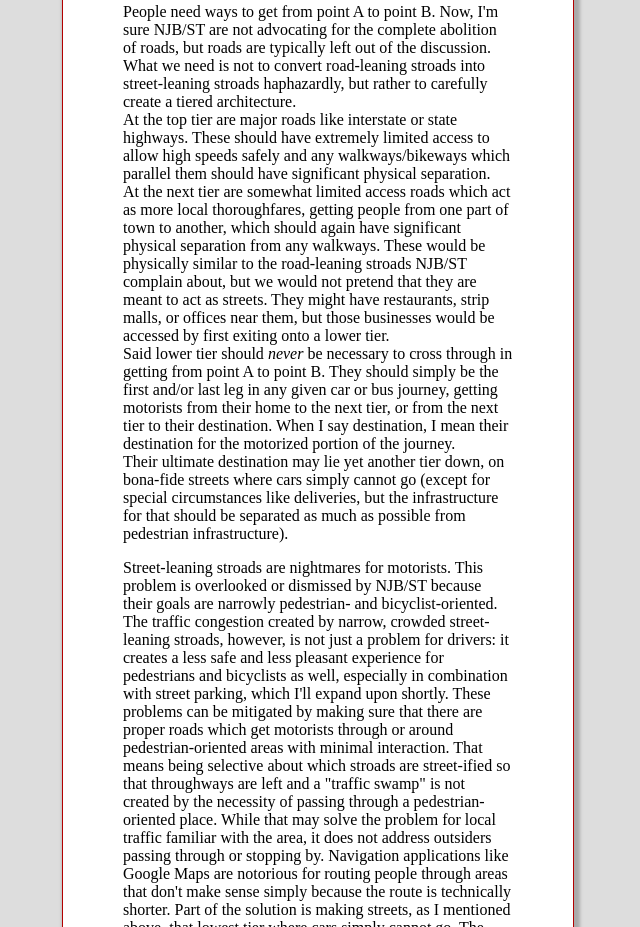
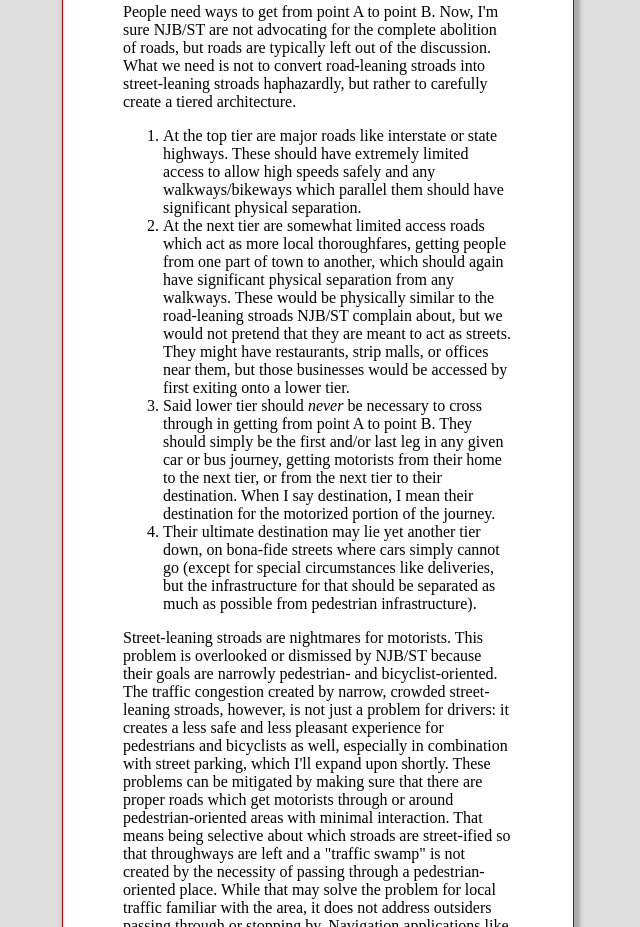
Before and after one commit to landyacht/landyacht.github.io, a plain HTML site: page a-stroad-another-stroad-and-a-solution.html in a window 1280 px wide. Shown: the part 1279-2206 px from the top of the page, without its empty margins (322-962 px from the left). Drawn offline with Linux system fonts and the light colour scheme.

Commit message:
More edits on latest article

```diff
--- a/a-stroad-another-stroad-and-a-solution.html
+++ b/a-stroad-another-stroad-and-a-solution.html
@@ -54,20 +54,26 @@
 				People need ways to get from point A to point B.
 				Now, I'm sure NJB/ST are not advocating for the complete abolition of roads, but roads are typically left out of the discussion.
 				What we need is not to convert road-leaning stroads into street-leaning stroads haphazardly, but rather to carefully create a tiered architecture.
-				<br/>
+				<ol>
+					<li>
 						At the top tier are major roads like interstate or state highways.
 						These should have extremely limited access to allow high speeds safely and any walkways/bikeways which parallel them should have significant physical separation.
-				<br/>
+					</li>
+					<li>
 						At the next tier are somewhat limited access roads which act as more local thoroughfares, getting people from one part of town to another, which should again have significant physical separation from any walkways.
 						These would be physically similar to the road-leaning stroads NJB/ST complain about, but we would not pretend that they are meant to act as streets.
 						They might have restaurants, strip malls, or offices near them, but those businesses would be accessed by first exiting onto a lower tier.
-				<br/>
+					</li>
+					<li>
 						Said lower tier should <i>never</i> be necessary to cross through in getting from point A to point B.
 						They should simply be the first and/or last leg in any given car or bus journey, getting motorists from their home to the next tier, or from the next tier to their destination.
 						When I say destination, I mean their destination for the motorized portion of the journey.
-				<br/>
+					</li>
+					<li>
 						Their ultimate destination may lie yet another tier down, on bona-fide streets where cars simply cannot go
 							(except for special circumstances like deliveries, but the infrastructure for that should be separated as much as possible from pedestrian infrastructure).
+					</li>
+				</ol>
 			</p>
 			<p>
 				Street-leaning stroads are nightmares for motorists.
```
Lines whose indentation alone changed are shown as unchanged.
